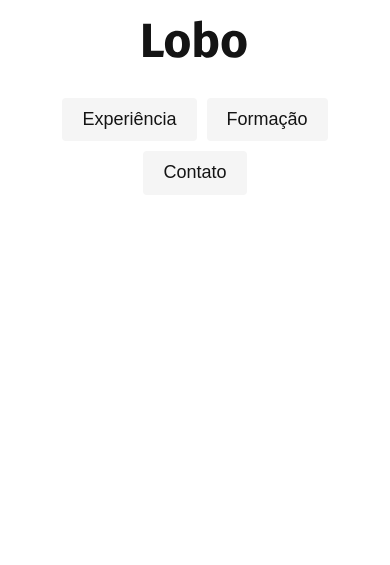
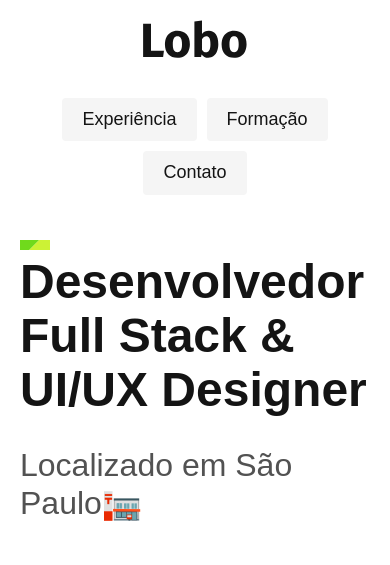
Before and after one commit to VictorDolzan/projeto-portifolio, a plain HTML site: page index.html in a window 390 px wide. Drawn offline with Linux system fonts and the light colour scheme.

Commit message:
Inserida introdução Feito a responsividade no css

```diff
--- /dev/null
+++ b/css/introducao.css
@@ -0,0 +1,63 @@
+.introducao {
+    max-width: 1200px;
+    padding: 40px 20px;
+    margin: 0 auto;
+    display: grid;
+    grid-template-columns: 1fr 2fr;
+    gap: 100px;
+    align-items: center;
+}
+
+.introducao h1 {
+    font-size: 4.5rem;
+    line-height: 1.125;
+    margin-bottom: 30px;
+    position: relative;
+}
+
+.introducao h1::before {
+    content: "";
+    display: block;
+    width: 130px;
+    height: 100px;
+    background: url("../img/detalhe.svg") no-repeat center;
+    position: absolute;
+    top: -15px;
+    left: -40px;
+    z-index: -1;
+}
+
+.introducao p {
+    font-size: 1.5rem;
+    color: #525252;
+}
+
+@media (max-width: 1000px) {
+    .introducao h1 {
+        font-size: 3rem;
+    }
+}
+
+@media (max-width: 800px) {
+    .introducao {
+        grid-template-columns: 1fr 1fr;
+        gap: 40px;
+    }
+    .introducao p {
+        font-size: 2rem;
+    }
+    .introducao h1::before {
+        width: 30px;
+        height: 10px;
+        left: 0px;
+    }
+}
+
+@media (max-width: 400px) {
+    .introducao {
+        grid-template-columns: 1fr;
+    }
+    .introducao img {
+        display: none;
+    }
+}
--- a/css/style.css
+++ b/css/style.css
@@ -1,2 +1,3 @@
 @import './global.css';
 @import './header.css';
+@import './introducao.css';
--- a/index.html
+++ b/index.html
@@ -8,7 +8,7 @@
   </head>
   <body>
     <header class="header">
-      <img src="./img/marca.svg" alt="Lobo">
+      <img src="./img/marca.svg" alt="Lobo" />
       <nav>
         <ul class="header-menu">
           <li><a href="#experiencia">Experiência</a></li>
@@ -17,5 +17,13 @@
         </ul>
       </nav>
     </header>
+
+    <main class="introducao">
+      <img src="img/perfil.jpg" alt="Lobo Cinza">
+      <div>
+        <h1>Desenvolvedor<br>Full Stack &<br>UI/UX Designer</h1>
+        <p>Localizado em São Paulo🏣</p>
+      </div>
+    </main>
   </body>
 </html>
```
